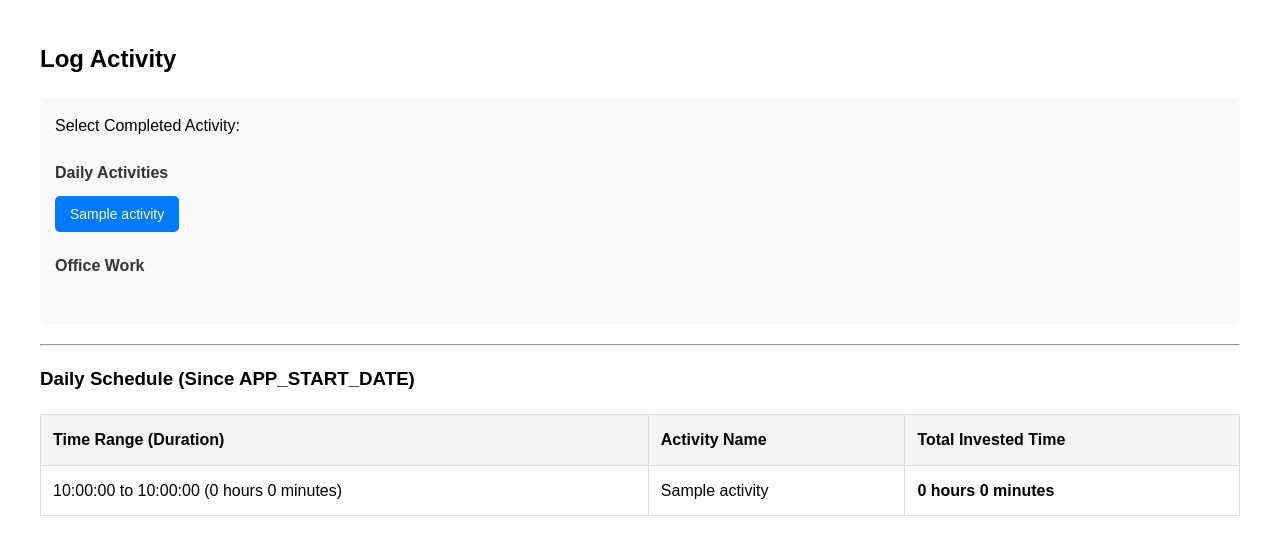
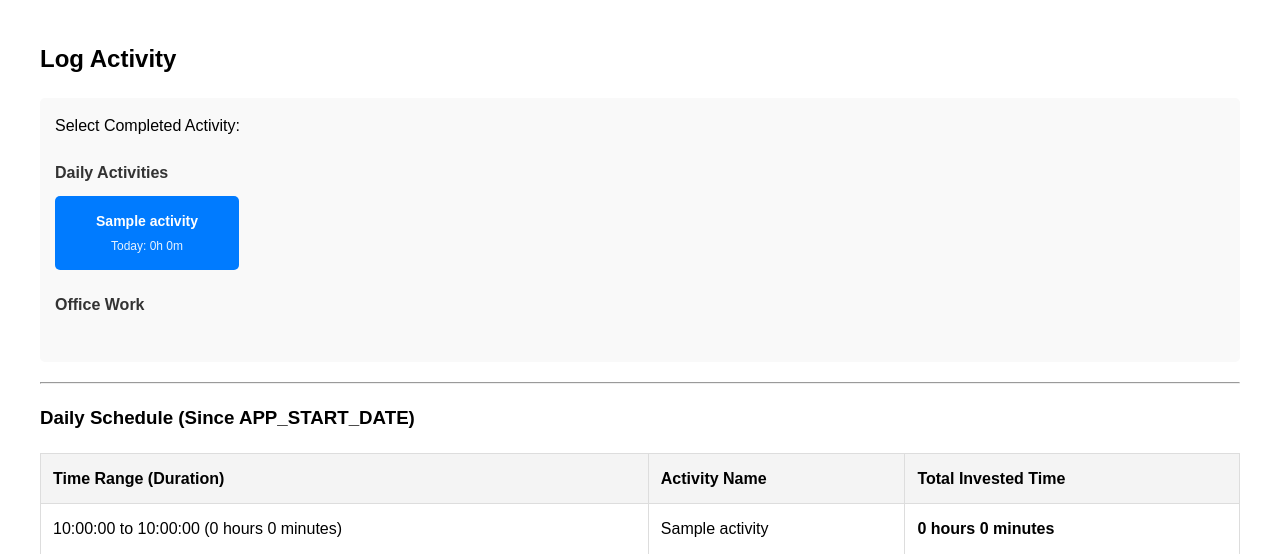
Before and after one commit to rahulgoel-developer/timeapp, a PHP site: page / in a window 1280 px wide. Shown: the top 554 px of the page. Run offline with PHP 8.4, Linux system fonts and the light colour scheme; tables that the repository leaves empty hold one stand-in row (values such as "Sample post"); data that the repository does not hold is empty; a stand-in replaces the project's code that opens the database connection; some libraries are stand-ins or nearby versions.

Commit message:
Clickable Sections instead of buttons

```diff
--- a/index.php
+++ b/index.php
@@ -16,21 +16,35 @@
         .activity-section { margin-bottom: 20px; }
         .activity-section h4 { margin-bottom: 10px; color: #333; }
         .button-group { display: flex; flex-wrap: wrap; gap: 10px; }
-        .activity-btn {
+        .activity-div {
             background-color: #007bff;
             color: white;
-            border: none;
-            padding: 10px 15px;
+            padding: 12px 15px;
             border-radius: 5px;
             cursor: pointer;
             font-size: 14px;
-            transition: background-color 0.2s;
+            transition: all 0.2s;
+            min-width: 150px;
+            text-align: center;
+            border: 2px solid transparent;
         }
-        .activity-btn:hover {
+        .activity-div:hover {
             background-color: #0056b3;
+            transform: translateY(-2px);
+            box-shadow: 0 4px 8px rgba(0,0,0,0.2);
         }
-        .activity-btn:active {
+        .activity-div:active {
             background-color: #004085;
+            transform: translateY(0);
+            box-shadow: 0 2px 4px rgba(0,0,0,0.2);
+        }
+        .activity-name {
+            font-weight: bold;
+            margin-bottom: 5px;
+        }
+        .activity-time {
+            font-size: 12px;
+            opacity: 0.9;
         }
     </style>
 </head>
@@ -46,7 +60,22 @@
                 <?php
                 $daily = $conn->query("SELECT id, activity_name FROM daily_activities");
                 while($row = $daily->fetch_assoc()) {
-                    echo "<button class='activity-btn' onclick='logActivity(\"daily_{$row['id']}\")'>{$row['activity_name']}</button>";
+                    // Calculate today's time investment for this activity
+                    $today = date('Y-m-d');
+                    $time_sql = "SELECT SUM(duration_in_seconds) as today_sec FROM activity_log
+                                 WHERE activity_id = {$row['id']}
+                                 AND DATE(started_at) = '$today'";
+                    $time_res = $conn->query($time_sql);
+                    $time_data = $time_res->fetch_assoc();
+                    $today_seconds = $time_data['today_sec'] ?? 0;
+                    $today_hours = floor($today_seconds / 3600);
+                    $today_minutes = floor(($today_seconds % 3600) / 60);
+                    $time_str = ($today_hours > 0 || $today_minutes > 0) ? "Today: {$today_hours}h {$today_minutes}m" : "Today: 0h 0m";
+
+                    echo "<div class='activity-div' onclick='logActivity(\"daily_{$row['id']}\")'>
+                            <div class='activity-name'>{$row['activity_name']}</div>
+                            <div class='activity-time'>$time_str</div>
+                          </div>";
                 }
                 ?>
             </div>
@@ -58,7 +87,22 @@
                 <?php
                 $office = $conn->query("SELECT id, activity_name FROM office_work_to_do WHERE status != 'completed'");
                 while($row = $office->fetch_assoc()) {
-                    echo "<button class='activity-btn' onclick='logActivity(\"office_{$row['id']}\")'>{$row['activity_name']}</button>";
+                    // Calculate today's time investment for this office work
+                    $today = date('Y-m-d');
+                    $time_sql = "SELECT SUM(duration_in_seconds) as today_sec FROM activity_log
+                                 WHERE office_work_id = {$row['id']}
+                                 AND DATE(started_at) = '$today'";
+                    $time_res = $conn->query($time_sql);
+                    $time_data = $time_res->fetch_assoc();
+                    $today_seconds = $time_data['today_sec'] ?? 0;
+                    $today_hours = floor($today_seconds / 3600);
+                    $today_minutes = floor(($today_seconds % 3600) / 60);
+                    $time_str = ($today_hours > 0 || $today_minutes > 0) ? "Today: {$today_hours}h {$today_minutes}m" : "Today: 0h 0m";
+
+                    echo "<div class='activity-div' onclick='logActivity(\"office_{$row['id']}\")'>
+                            <div class='activity-name'>{$row['activity_name']}</div>
+                            <div class='activity-time'>$time_str</div>
+                          </div>";
                 }
                 ?>
             </div>
```
